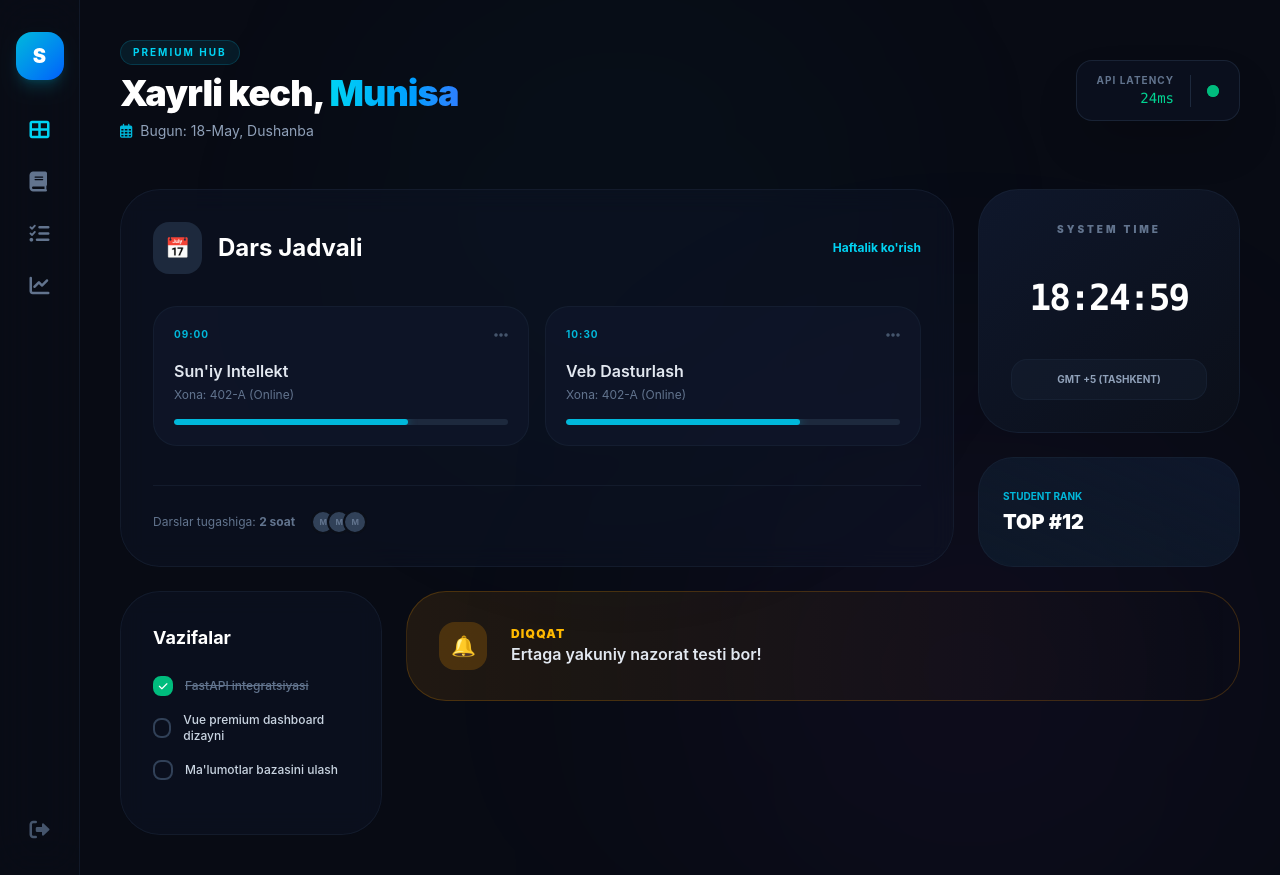
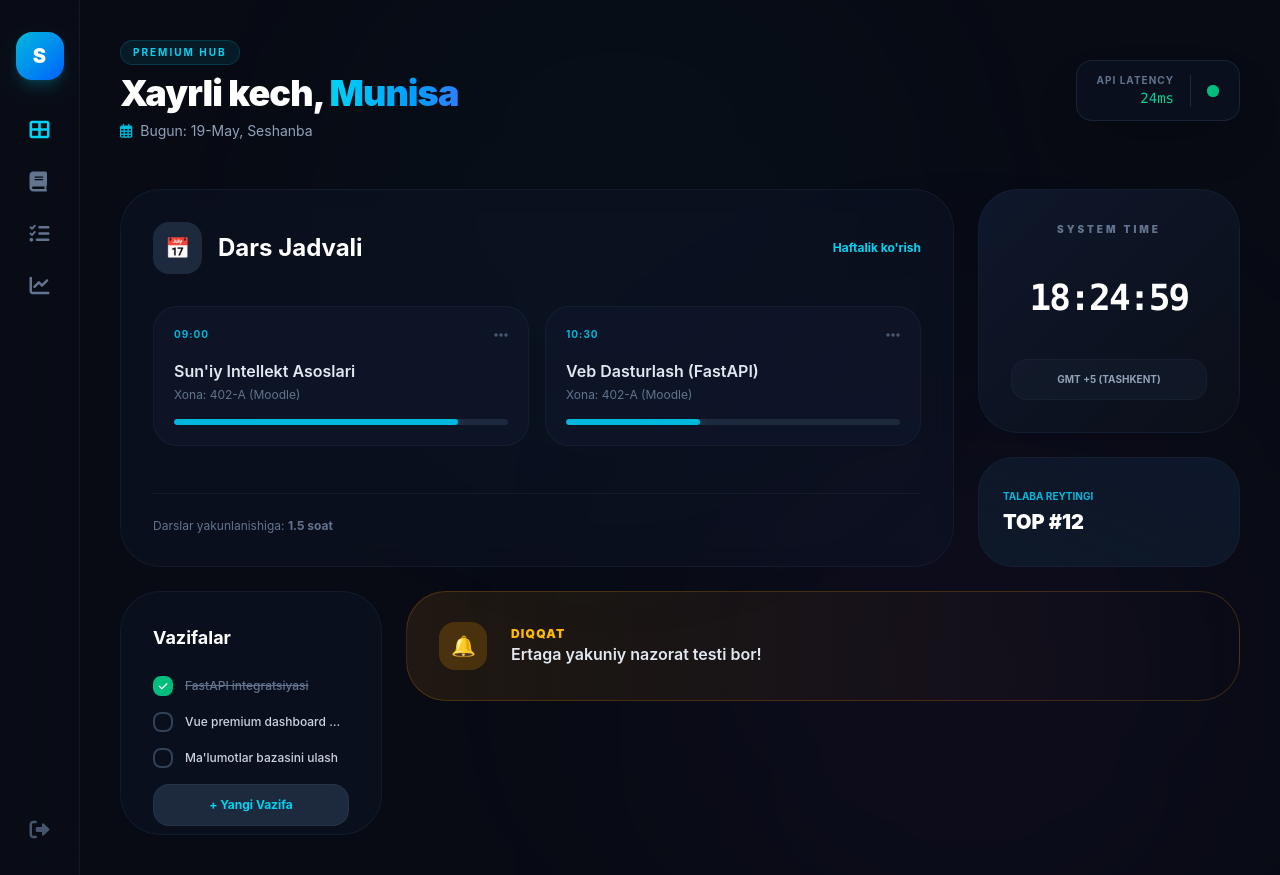
Before and after one commit to rsmva-oo1/Student-Hub-Ecosystem, a Vue app in the folder frontend/: page / in a window 1280 px wide. Built offline with nearby package versions, Linux system fonts and the light colour scheme.

Commit message:
Update App.vue

```diff
--- a/frontend/src/App.vue
+++ b/frontend/src/App.vue
@@ -1,7 +1,6 @@
 <script setup>
 import { ref, onMounted, computed } from 'vue';
 
-// 1. Haqiqiy vaqt mantiqi
 const currentTime = ref(new Date().toLocaleTimeString('uz-UZ', { hour: '2-digit', minute: '2-digit', second: '2-digit' }));
 const greeting = computed(() => {
   const hour = new Date().getHours();
@@ -13,19 +12,37 @@ const greeting = computed(() => {
 
 onMounted(() => {
   setInterval(() => {
-    currentTime.ref = new Date().toLocaleTimeString('uz-UZ', { hour: '2-digit', minute: '2-digit', second: '2-digit' });
-    // Ref-ni to'g'ri yangilash
     const now = new Date();
     currentTime.value = now.toLocaleTimeString('uz-UZ', { hour: '2-digit', minute: '2-digit', second: '2-digit' });
   }, 1000);
 });
 
-// 2. Vazifalar holati
 const tasks = ref([
   { id: 1, title: 'FastAPI integratsiyasi', completed: true },
   { id: 2, title: 'Vue premium dashboard dizayni', completed: false },
   { id: 3, title: 'Ma\'lumotlar bazasini ulash', completed: false },
 ]);
+
+const toggleTask = (task) => {
+  task.completed = !task.completed;
+};
+
+const isModalOpen = ref(false);
+const newTaskTitle = ref('');
+
+const openModal = () => { isModalOpen.value = true; };
+const closeModal = () => { isModalOpen.value = false; newTaskTitle.value = ''; };
+
+const addTask = () => {
+  if (newTaskTitle.value.trim() !== '') {
+    tasks.value.push({
+      id: Date.now(),
+      title: newTaskTitle.value,
+      completed: false
+    });
+    closeModal();
+  }
+};
 </script>
 
 <template>
@@ -61,7 +78,7 @@ const tasks = ref([
               {{ greeting }}, <span class="bg-gradient-to-r from-cyan-400 to-blue-500 bg-clip-text text-transparent">Munisa</span>
             </h1>
             <p class="text-slate-400 text-sm mt-2 flex items-center gap-2">
-              <i class="far fa-calendar-alt text-cyan-500"></i> Bugun: 18-May, Dushanba
+              <i class="far fa-calendar-alt text-cyan-500"></i> Bugun: 19-May, Seshanba
             </p>
           </div>
 
@@ -99,20 +116,17 @@ const tasks = ref([
                     <i class="fas fa-ellipsis-h text-slate-600"></i>
                   </div>
                   <h3 class="text-slate-200 font-semibold mb-1 group-hover/card:text-white transition-colors">
-                    {{ i == 1 ? 'Sun\'iy Intellekt' : 'Veb Dasturlash' }}
+                    {{ i == 1 ? 'Sun\'iy Intellekt Asoslari' : 'Veb Dasturlash (FastAPI)' }}
                   </h3>
-                  <p class="text-xs text-slate-500 mb-4">Xona: 402-A (Online)</p>
+                  <p class="text-xs text-slate-500 mb-4">Xona: 402-A (Moodle)</p>
                   <div class="w-full bg-slate-800 h-1.5 rounded-full overflow-hidden">
-                    <div class="bg-cyan-500 h-full w-[70%] rounded-full shadow-[0_0_10px_rgba(6,182,212,0.5)]"></div>
+                    <div :class="i == 1 ? 'w-[85%]' : 'w-[40%]'" class="bg-cyan-500 h-full rounded-full shadow-[0_0_10px_rgba(6,182,212,0.5)]"></div>
                   </div>
                 </div>
               </div>
             </div>
             <div class="flex items-center gap-4 text-xs text-slate-500 mt-6 pt-6 border-t border-slate-800/50">
-               <span>Darslar tugashiga: <strong>2 soat</strong></span>
-               <div class="flex -space-x-2">
-                 <div v-for="i in 3" :key="i" class="w-6 h-6 rounded-full border-2 border-[#0b0f19] bg-slate-700 flex items-center justify-center text-[8px] font-bold">M</div>
-               </div>
+               <span>Darslar yakunlanishiga: <strong>1.5 soat</strong></span>
             </div>
           </div>
 
@@ -127,20 +141,25 @@ const tasks = ref([
           </div>
 
           <div class="bg-gradient-to-tr from-cyan-900/20 to-slate-900 p-6 rounded-[35px] border border-slate-800/50 flex flex-col justify-center opacity-0 animate-[scaleUp_0.7s_ease-out_0.3s_forwards]">
-            <div class="text-[10px] font-bold text-cyan-500 uppercase mb-1">Student Rank</div>
+            <div class="text-[10px] font-bold text-cyan-500 uppercase mb-1">Talaba Reytingi</div>
             <div class="text-xl font-black text-white">TOP #12</div>
           </div>
 
-          <div class="md:col-span-1 row-span-2 bg-slate-900/40 backdrop-blur-md p-8 rounded-[40px] border border-slate-800/50 opacity-0 animate-[scaleUp_0.7s_ease-out_0.4s_forwards]">
-            <h3 class="text-lg font-bold text-white mb-6">Vazifalar</h3>
-            <div class="space-y-4">
-              <div v-for="task in tasks" :key="task.id" class="flex items-center gap-3 group/task cursor-pointer">
-                <div :class="task.completed ? 'bg-emerald-500 border-emerald-500' : 'border-slate-700'" class="w-5 h-5 rounded-lg border-2 flex items-center justify-center transition-all group-hover/task:border-cyan-500">
-                  <i v-if="task.completed" class="fas fa-check text-[10px] text-white"></i>
+          <div class="md:col-span-1 row-span-2 bg-slate-900/40 backdrop-blur-md p-8 rounded-[40px] border border-slate-800/50 opacity-0 animate-[scaleUp_0.7s_ease-out_0.4s_forwards] flex flex-col justify-between">
+            <div>
+              <h3 class="text-lg font-bold text-white mb-6">Vazifalar</h3>
+              <div class="space-y-4 max-h-[140px] overflow-y-auto pr-1">
+                <div v-for="task in tasks" :key="task.id" @click="toggleTask(task)" class="flex items-center gap-3 group/task cursor-pointer select-none">
+                  <div :class="task.completed ? 'bg-emerald-500 border-emerald-500' : 'border-slate-700'" class="w-5 h-5 rounded-lg border-2 flex items-center justify-center transition-all group-hover/task:border-cyan-500 shrink-0">
+                    <i v-if="task.completed" class="fas fa-check text-[10px] text-white"></i>
+                  </div>
+                  <span :class="task.completed ? 'text-slate-500 line-through' : 'text-slate-300'" class="text-xs font-medium transition-all truncate">{{ task.title }}</span>
                 </div>
-                <span :class="task.completed ? 'text-slate-500 line-through' : 'text-slate-300'" class="text-xs font-medium">{{ task.title }}</span>
               </div>
             </div>
+            <button @click="openModal" class="w-full bg-slate-800 hover:bg-slate-700 text-cyan-400 text-xs py-3 rounded-2xl font-bold border border-slate-700/50 transition-all mt-4">
+              + Yangi Vazifa
+            </button>
           </div>
 
           <div class="md:col-span-3 row-span-1 bg-gradient-to-r from-amber-500/10 to-transparent p-8 rounded-[40px] border border-amber-500/20 flex items-center justify-between group opacity-0 animate-[scaleUp_0.7s_ease-out_0.5s_forwards]">
@@ -157,6 +176,21 @@ const tasks = ref([
         </div>
       </div>
     </main>
+
+    <div v-if="isModalOpen" class="fixed inset-0 bg-black/60 backdrop-blur-md flex items-center justify-center z-50 transition-all">
+      <div class="bg-[#0b0f19] border border-slate-800 w-full max-w-md p-8 rounded-[32px] shadow-2xl relative animate-[scaleUp_0.3s_ease-out_forwards]">
+        <h3 class="text-xl font-bold text-white mb-2">Yangi vazifa qo'shish</h3>
+        <p class="text-slate-400 text-xs mb-6">Bajarilishi kerak bo'lgan topshiriq nomini kiriting.</p>
+
+        <input v-model="newTaskTitle" @keyup.enter="addTask" type="text" placeholder="Masalan: Backend darsini ko'rib chiqish..." class="w-full bg-slate-900 border border-slate-800 rounded-xl px-4 py-3.5 text-sm text-slate-200 placeholder-slate-500 focus:outline-none focus:border-cyan-500/50 transition-colors mb-6" autofocus/>
+
+        <div class="flex justify-end gap-3">
+          <button @click="closeModal" class="px-5 py-3 rounded-xl bg-slate-900 hover:bg-slate-800 text-xs text-slate-400 font-semibold transition-colors">Bekor qilish</button>
+          <button @click="addTask" class="px-5 py-3 rounded-xl bg-gradient-to-r from-cyan-500 to-blue-600 hover:opacity-90 text-xs text-white font-bold shadow-lg shadow-cyan-500/20 transition-all">Qo'shish</button>
+        </div>
+      </div>
+    </div>
+
   </div>
 </template>
 
@@ -178,9 +212,8 @@ body {
   overflow-x: hidden;
 }
 
-
-::-webkit-scrollbar { width: 6px; }
-::-webkit-scrollbar-track { background: #080b14; }
+::-webkit-scrollbar { width: 4px; }
+::-webkit-scrollbar-track { background: transparent; }
 ::-webkit-scrollbar-thumb { background: #1e293b; border-radius: 10px; }
 ::-webkit-scrollbar-thumb:hover { background: #334155; }
 </style>
```
